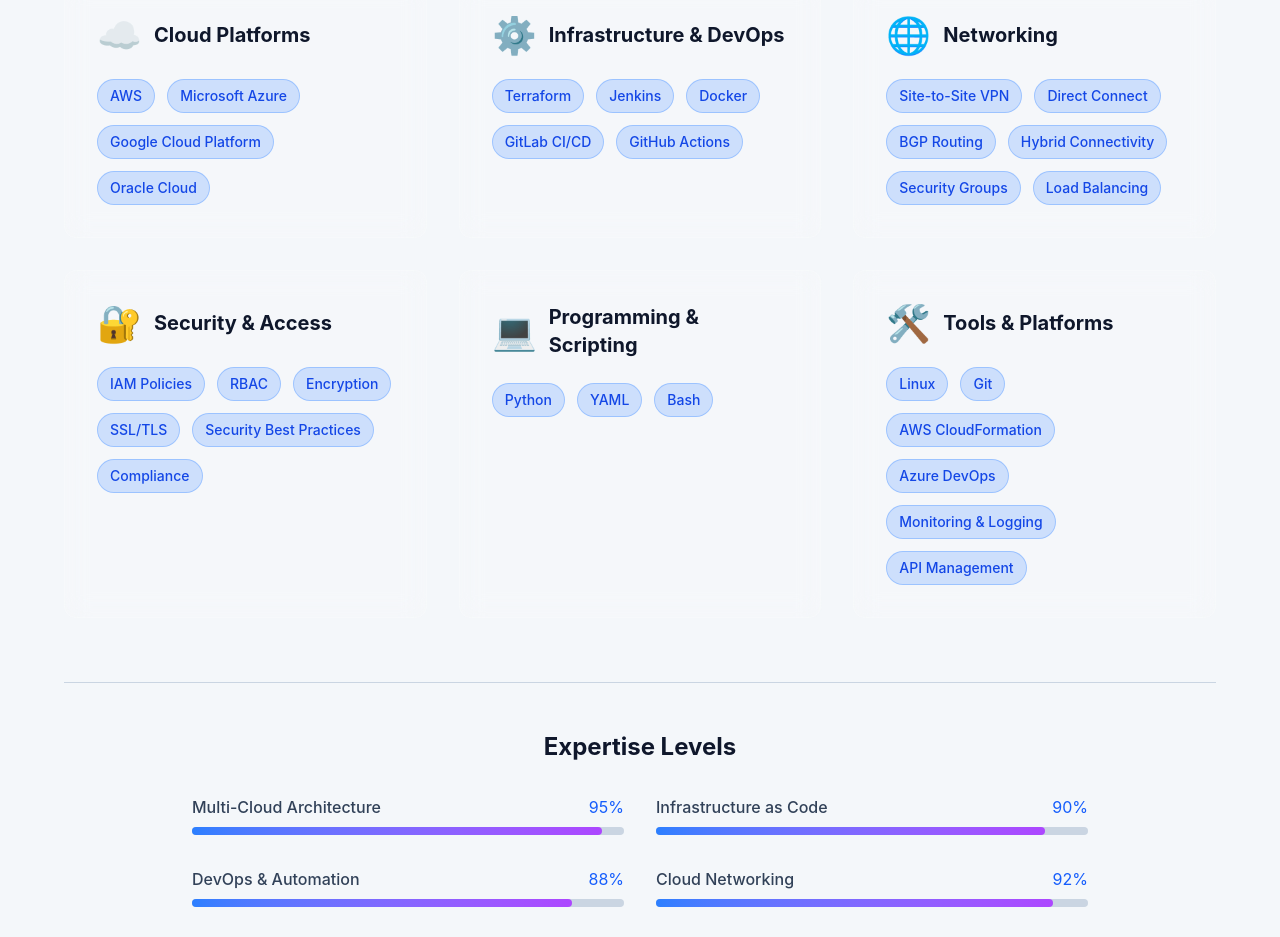
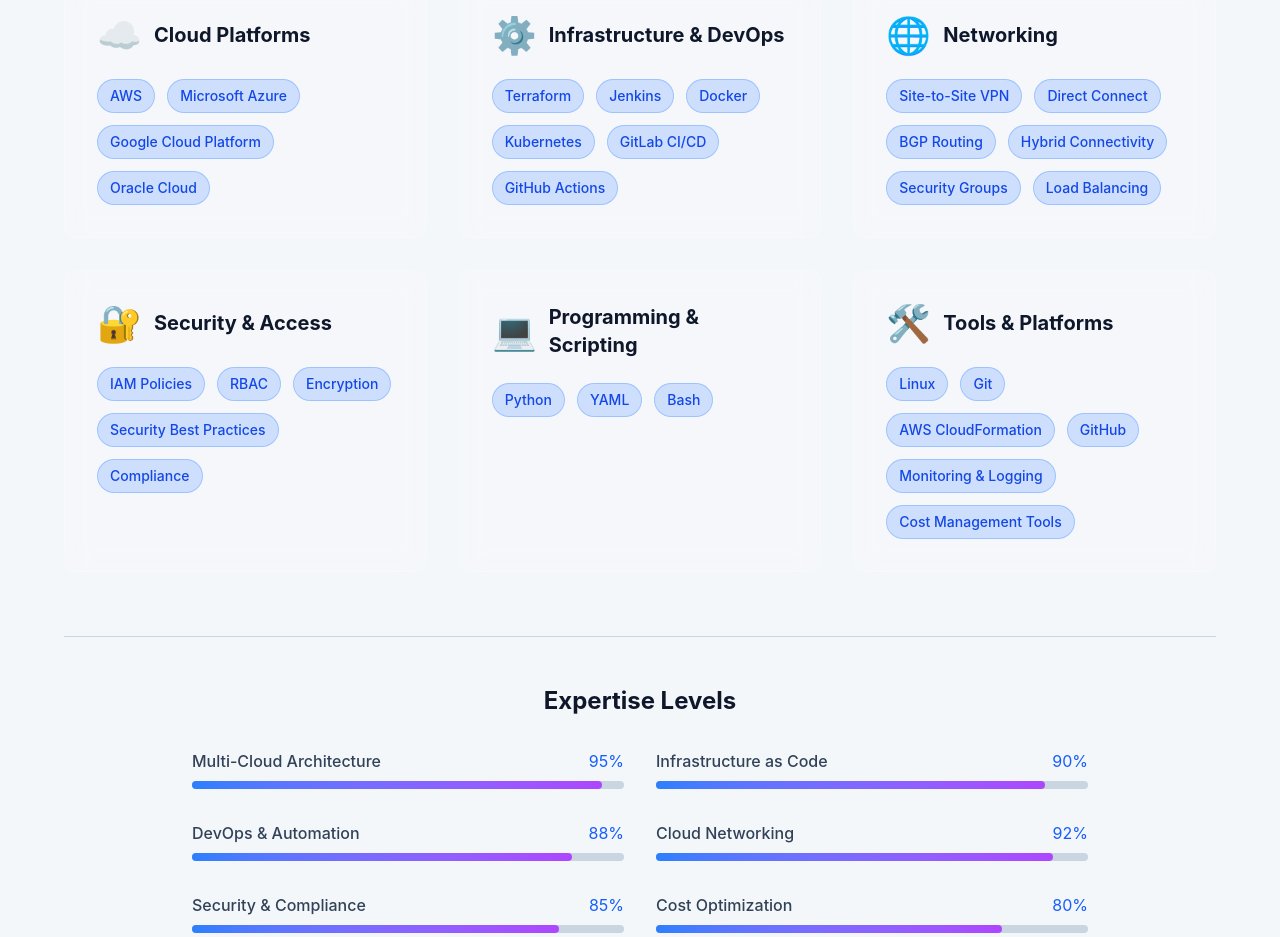
Before and after one commit to devtest-git/Portfolio, a Next.js app: page / in a window 1280 px wide. Shown: the part 1860-2797 px from the top of the page. Built offline with nearby package versions, Linux system fonts and the light colour scheme.

Commit message:
Edited skills

```diff
--- a/src/components/Skills.tsx
+++ b/src/components/Skills.tsx
@@ -10,7 +10,7 @@
     {
       title: 'Infrastructure & DevOps',
       icon: '⚙️',
-      skills: ['Terraform', 'Jenkins', 'Docker', 'GitLab CI/CD', 'GitHub Actions'],
+      skills: ['Terraform', 'Jenkins', 'Docker', 'Kubernetes', 'GitLab CI/CD', 'GitHub Actions'],
     },
     {
       title: 'Networking',
@@ -20,7 +20,7 @@
     {
       title: 'Security & Access',
       icon: '🔐',
-      skills: ['IAM Policies', 'RBAC', 'Encryption', 'SSL/TLS', 'Security Best Practices', 'Compliance'],
+      skills: ['IAM Policies', 'RBAC', 'Encryption', 'Security Best Practices', 'Compliance'],
     },
     {
       title: 'Programming & Scripting',
@@ -30,7 +30,7 @@
     {
       title: 'Tools & Platforms',
       icon: '🛠️',
-      skills: ['Linux', 'Git', 'AWS CloudFormation', 'Azure DevOps', 'Monitoring & Logging', 'API Management'],
+      skills: ['Linux', 'Git', 'AWS CloudFormation', 'GitHub', 'Monitoring & Logging', 'Cost Management Tools'],
     },
   ];
 
```
